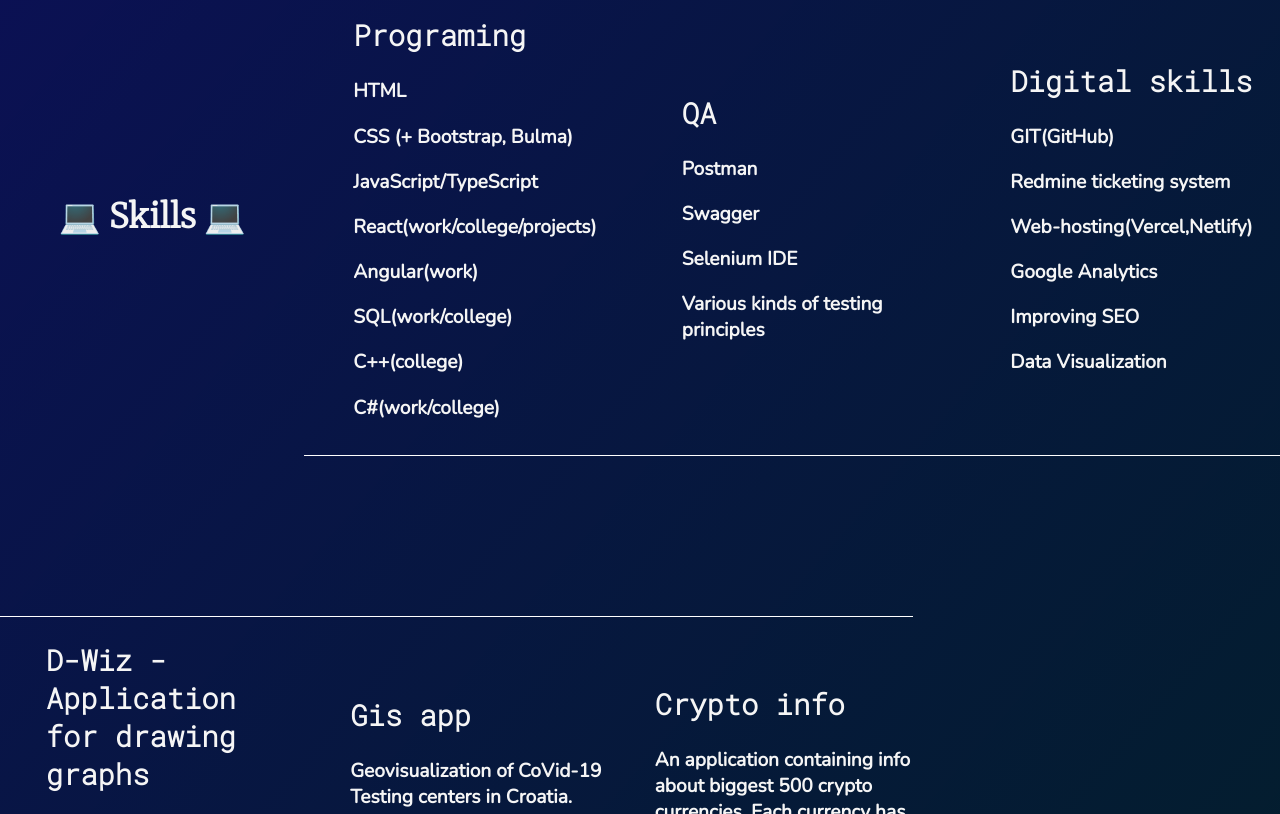
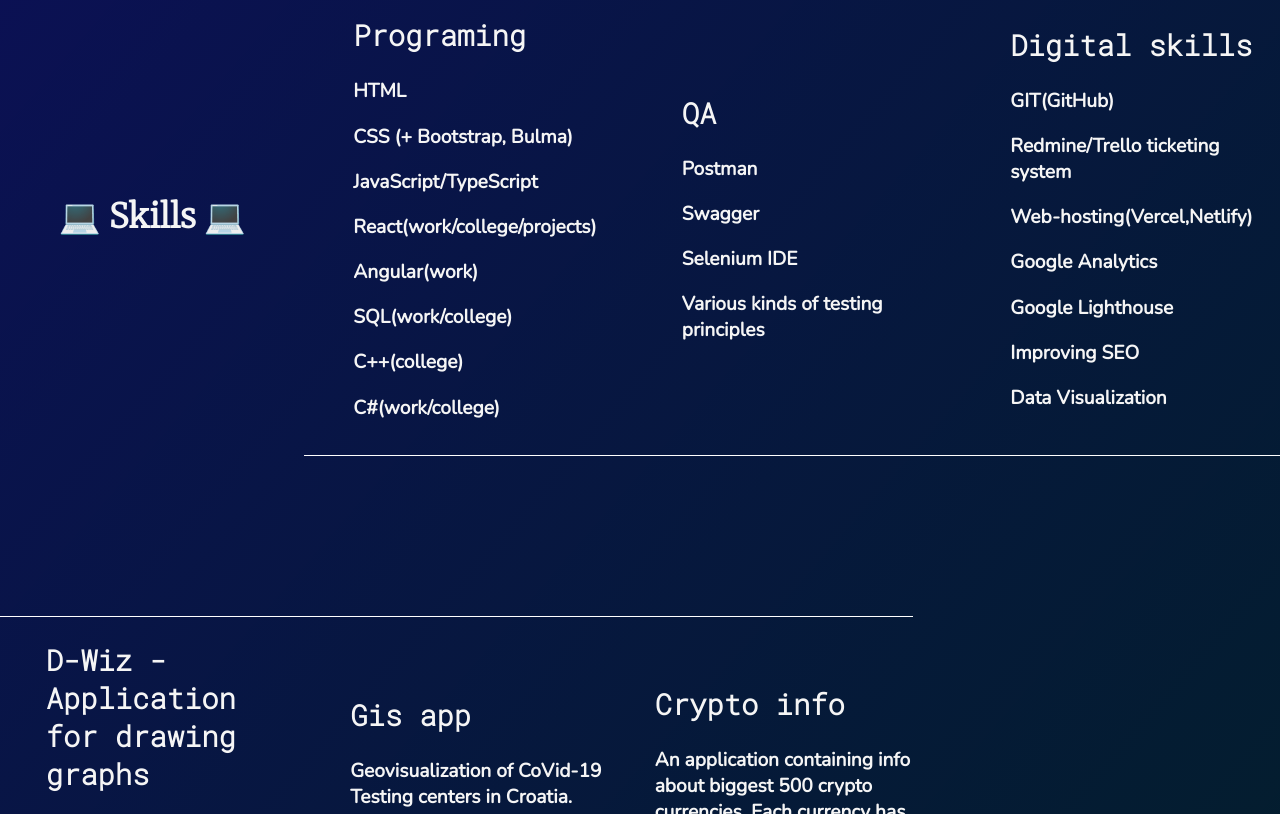
Before and after one commit to JosipTadic/Portfolio, a plain HTML site: page index.html in a window 1280 px wide. Shown: the part 2500-3314 px from the top of the page. Drawn offline with nearby package versions, Linux system fonts and the light colour scheme.

Commit message:
updated skills section

```diff
--- a/index.html
+++ b/index.html
@@ -205,9 +205,10 @@
         <div class="flex-item texthover">
           <h2>Digital skills</h2>
           <h3>GIT(GitHub)</h3>
-          <h3>Redmine ticketing system</h3>
+          <h3>Redmine/Trello ticketing system</h3>
           <h3>Web-hosting(Vercel,Netlify)</h3>
           <h3>Google Analytics</h3>
+          <h3>Google Lighthouse</h3>
           <h3>Improving SEO</h3>
           <h3>Data Visualization</h3>
         </div>
```
